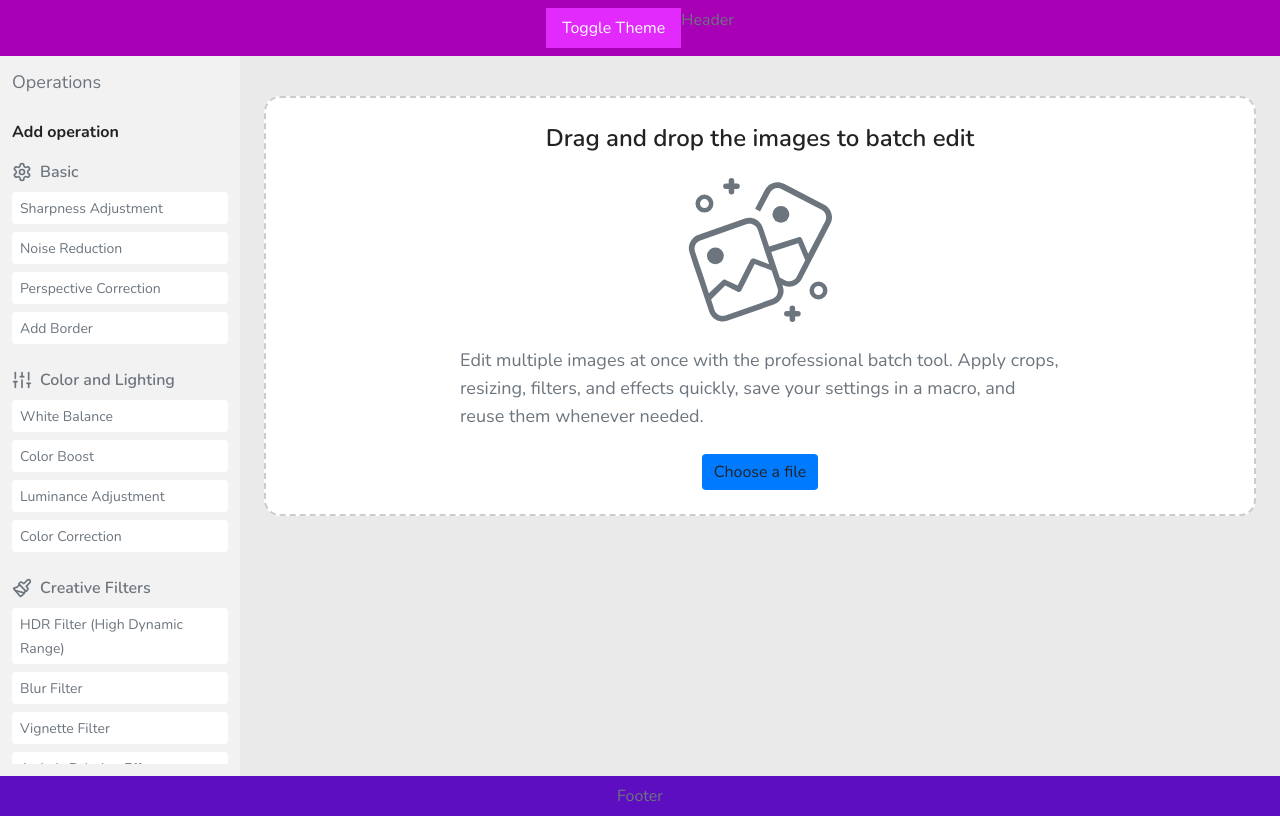
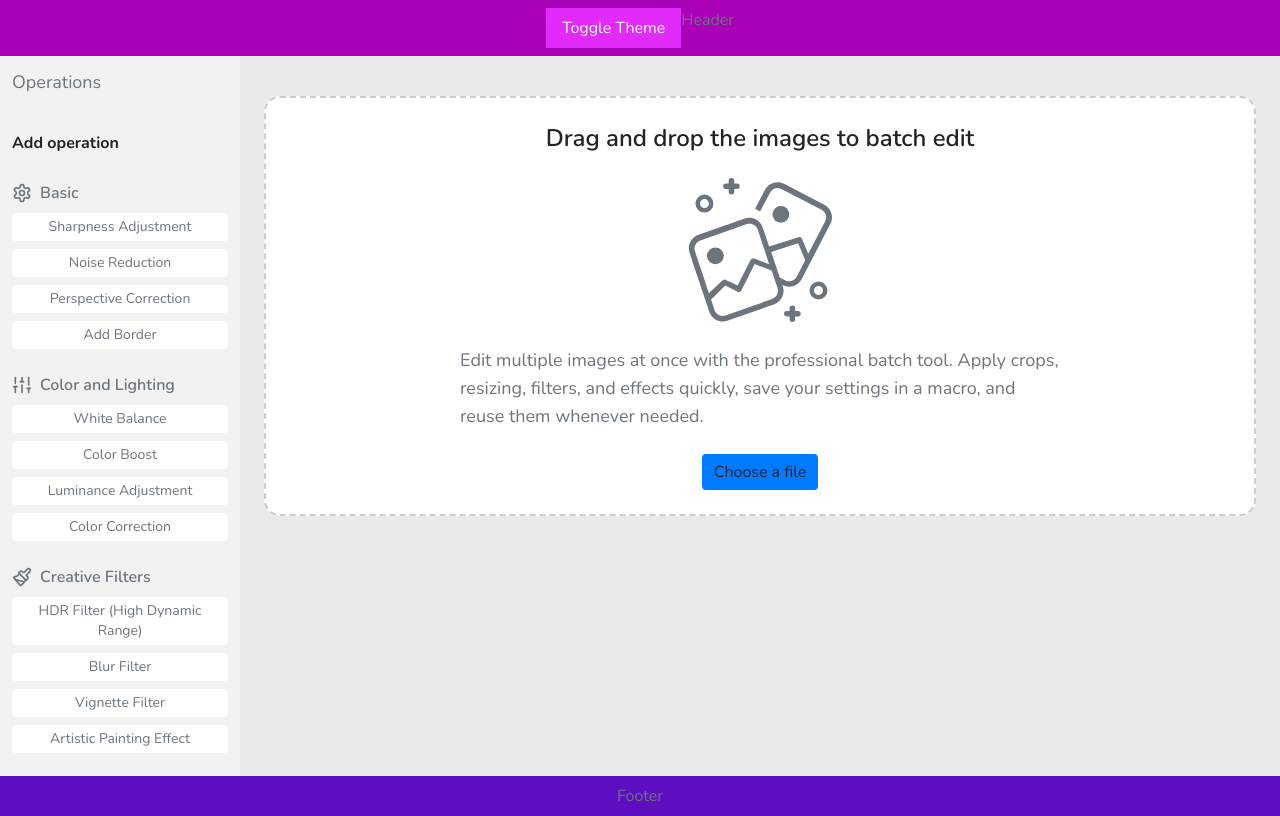
Before and after one commit to duraes-antonio/pipepixels, a Next.js app: page / in a window 1280 px wide. Built offline with nearby package versions, Linux system fonts and the light colour scheme.

Commit message:
feat: replace OperationItem with OperationCard in ListOperations and PipelineOperations components

```diff
--- a/src/app/components/list-operations/list-operations.tsx
+++ b/src/app/components/list-operations/list-operations.tsx
@@ -3,11 +3,10 @@ import {
     ImageOperationType,
     OperationCategoryType,
 } from './list-operations.model';
-import PipelineOperations, {
-    OperationItem,
-} from '@/app/components/pipeline-operations/pipeline-operations';
 import { useContext } from 'react';
 import { PipelineContext } from '@/app/shared/state/pipeline-operations.state';
+import { OperationCard } from '@/app/components/operation-card/operation-card';
+import { PipelineOperations } from '../pipeline-operations/pipeline-operations';
 
 export interface OperationCategoryProps {
     category: OperationCategoryType;
@@ -26,7 +25,7 @@ function OperationCategory({
             </div>
             <ul className="grid gap-y-2 text-secondary-text">
                 {category.operations.map((o, index) => (
-                    <OperationItem
+                    <OperationCard
                         onAdd={(o) => onAddOperation(o)}
                         key={index}
                         operation={o}
--- /dev/null
+++ b/src/app/components/operation-card/operation-card.tsx
@@ -0,0 +1,34 @@
+'use client';
+import * as React from 'react';
+import { useState } from 'react';
+import { ImageOperationType } from '@/app/components/list-operations/list-operations.model';
+
+export interface OperationItemProps {
+    operation: ImageOperationType;
+    onAdd?: (operation: ImageOperationType) => void;
+}
+
+// TODO: Implement specific operation item component
+export function OperationCard({ onAdd, operation }: OperationItemProps) {
+    const [isOpen, setIsOpen] = useState(false);
+    const toggle = () => setIsOpen(!isOpen);
+    return (
+        <div className="rounded-sm bg-background py-1 px-2">
+            <button
+                onClick={toggle}
+                className="font-medium text-sm w-full block cursor-pointer">
+                {operation.name}
+            </button>
+
+            <div
+                className={`overflow-hidden transition-all duration-250 ${
+                    isOpen ? 'max-h-screen opacity-100' : 'max-h-0 opacity-0'
+                }`}>
+                <div className="p-2">
+                    Este é o conteúdo oculto! Você pode adicionar qualquer coisa
+                    aqui, como textos, formulários, imagens, etc.
+                </div>
+            </div>
+        </div>
+    );
+}
--- a/src/app/components/pipeline-operations/pipeline-operations.tsx
+++ b/src/app/components/pipeline-operations/pipeline-operations.tsx
@@ -1,20 +1,7 @@
 import { ImageOperationType } from '@/app/components/list-operations/list-operations.model';
+import { OperationCard } from '@/app/components/operation-card/operation-card';
 
-export interface OperationItemProps {
-    operation: ImageOperationType;
-    onAdd?: (operation: ImageOperationType) => void;
-}
-
-// TODO: Implement specific operation item component
-export function OperationItem({ onAdd, operation }: OperationItemProps) {
-    return (
-        <li className="rounded-sm bg-background py-1 px-2">
-            <a className="font-medium text-sm">{operation.name}</a>
-        </li>
-    );
-}
-
-function PipelineOperations({
+export function PipelineOperations({
     operations,
 }: {
     operations: ImageOperationType[];
@@ -24,11 +11,11 @@ function PipelineOperations({
             <h2 className="text-lg font-medium">Operations</h2>
             <ul className="flex flex-col gap-2">
                 {operations.map((operation, index) => (
-                    <OperationItem key={index} operation={operation} />
+                    <li key={index}>
+                        <OperationCard operation={operation} />
+                    </li>
                 ))}
             </ul>
         </div>
     );
 }
-
-export default PipelineOperations;
```
Also changed, not shown: package.json (+6 -1 lines).
